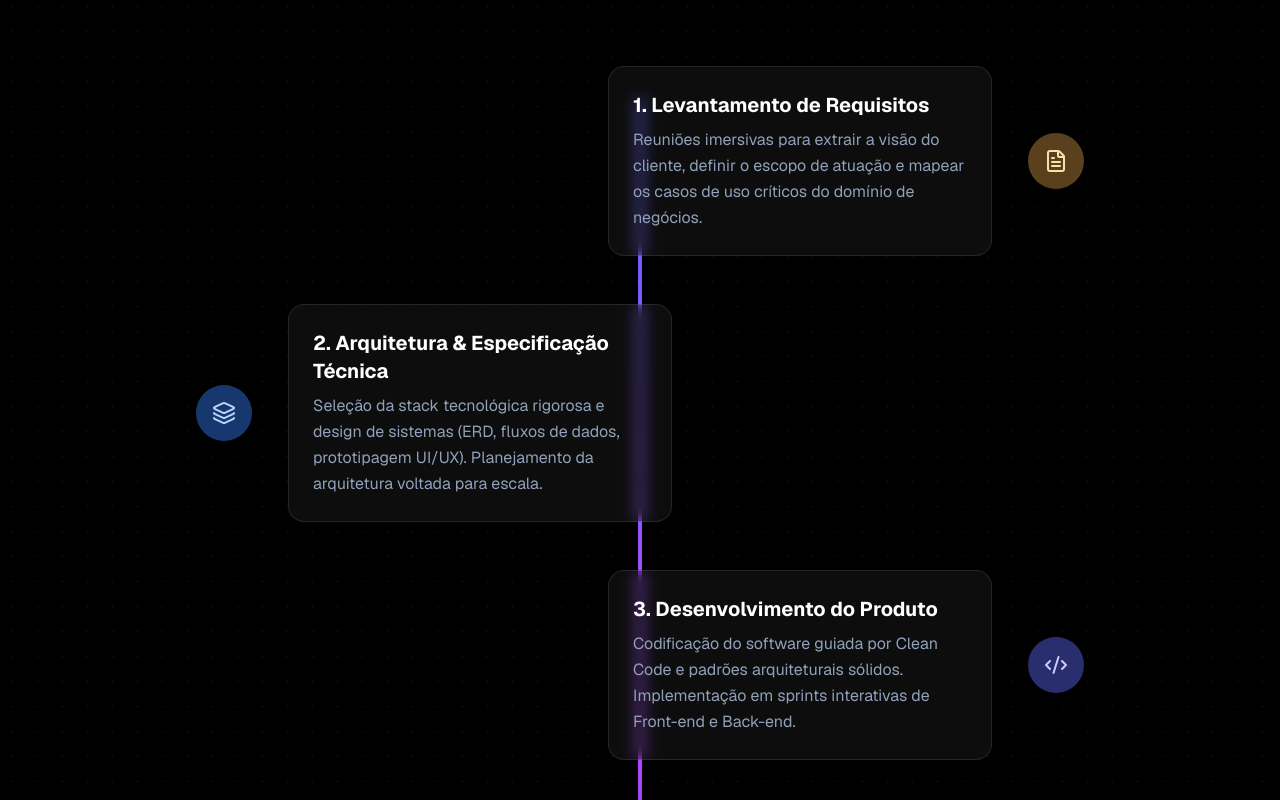
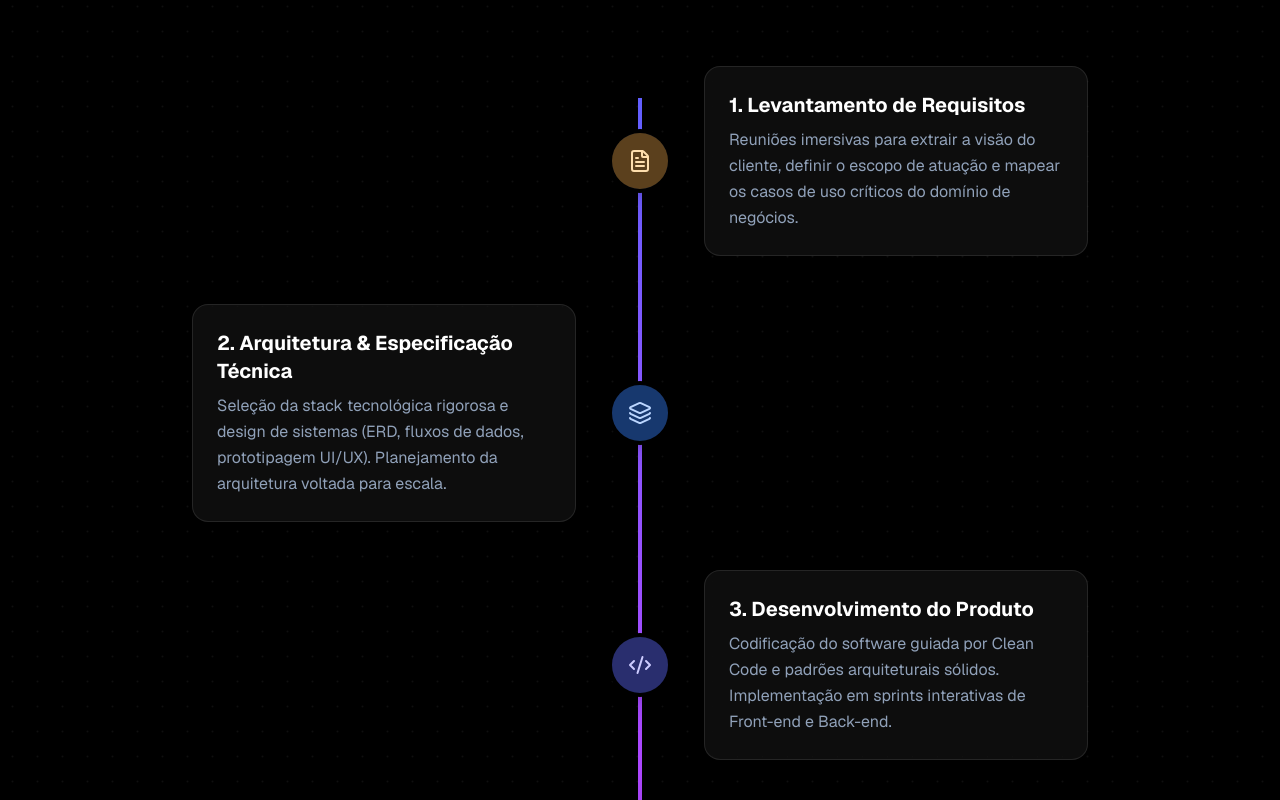
Before and after one commit to MatheusCampagnolo/portfolio, a Next.js app: page / in a window 1280 px wide. Shown: the part 1460-2260 px from the top of the page. Built offline with nearby package versions, Linux system fonts and the light colour scheme.

Commit message:
fix(layout): restore desktop DOM order for Process timeline
Reversed DOM structure of timeline cards to fix flex-reverse misalignment caused by previous mobile optimization, while retaining relative/absolute responsive positioning for the icons

```diff
--- a/components/Process.tsx
+++ b/components/Process.tsx
@@ -93,12 +93,6 @@ export function Process() {
                   index % 2 === 0 ? "md:flex-row-reverse" : ""
                 )}
               >
-                {/* Center Icon/Node for Mobile (Absolute) and Desktop (Relative) */}
-                <div className="absolute left-0 top-6 md:relative md:top-auto md:left-auto flex h-16 w-16 shrink-0 items-center justify-center rounded-full border-4 border-black bg-slate-900 shadow-xl z-10 md:mx-auto">
-                  <div className={cn("absolute inset-0 rounded-full opacity-20 animate-pulse", step.color)} />
-                  <step.icon className="h-6 w-6 text-white" />
-                </div>
-
                 {/* Content Card */}
                 <div className="flex-1 w-full pl-20 md:pl-0">
                   <div className="group relative p-6 rounded-2xl bg-white/5 border border-white/10 hover:border-white/20 transition-all hover:bg-white/10 backdrop-blur-sm">
@@ -112,6 +106,12 @@ export function Process() {
                   </div>
                 </div>
 
+                {/* Center Icon/Node for Mobile (Absolute) and Desktop (Relative) */}
+                <div className="absolute left-0 top-6 md:relative md:top-auto md:left-auto flex h-16 w-16 shrink-0 items-center justify-center rounded-full border-4 border-black bg-slate-900 shadow-xl z-10 md:mx-auto">
+                  <div className={cn("absolute inset-0 rounded-full opacity-20 animate-pulse", step.color)} />
+                  <step.icon className="h-6 w-6 text-white" />
+                </div>
+
                 {/* Spacer for alternating layout */}
                 <div className="flex-1 hidden md:block" />
               </motion.div>
```
